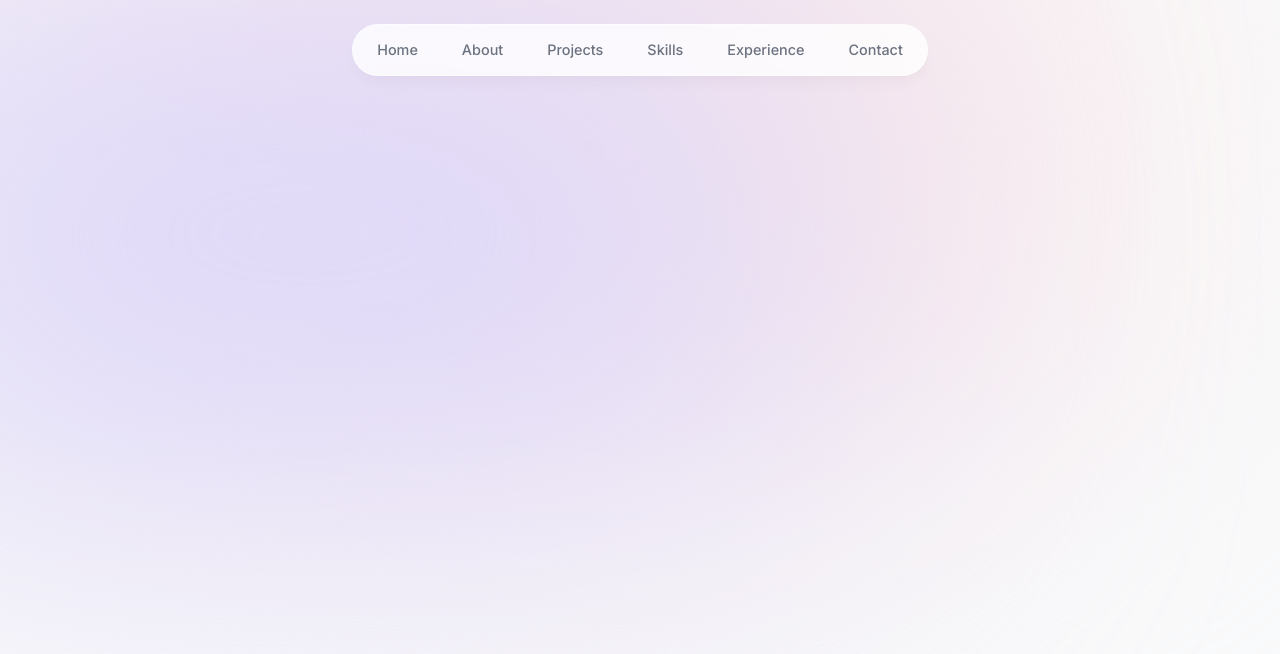
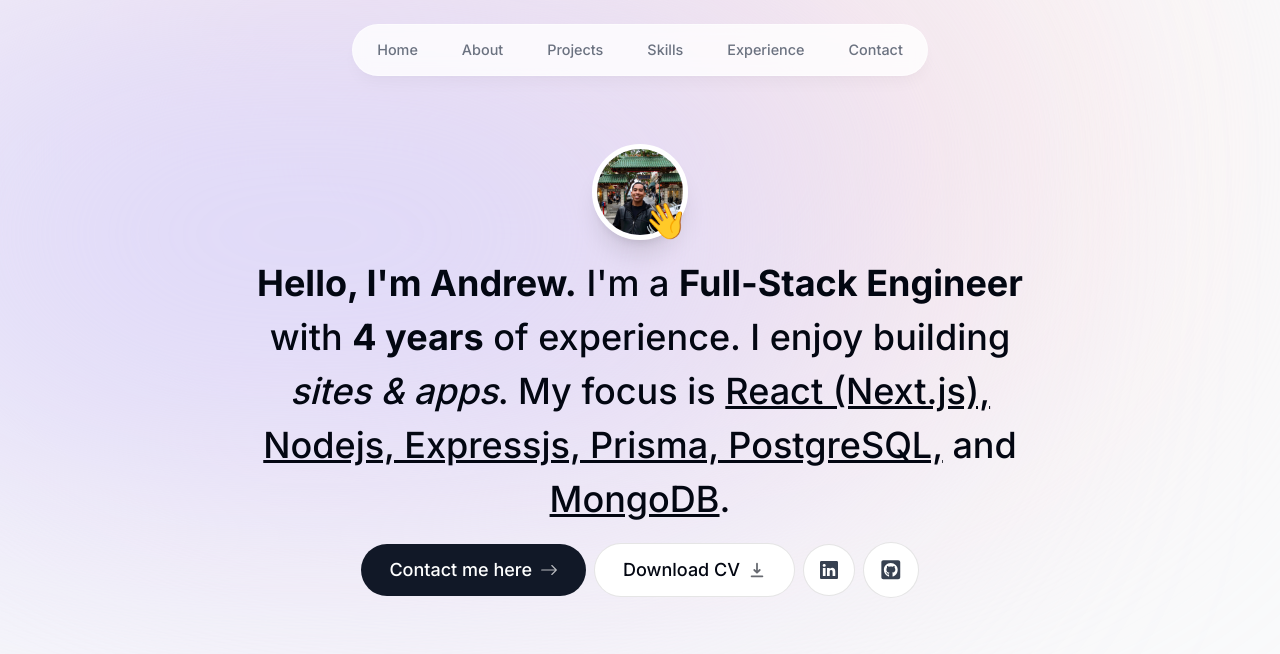
Before and after one commit to andrewsanc/portfo-ts-nextjs, a Next.js app: page / in a window 1280 px wide. Shown: the top 654 px of the page. Built offline with nearby package versions, Linux system fonts and the light colour scheme.

Commit message:
Feat. added Intro section'

```diff
--- a/src/app/layout.tsx
+++ b/src/app/layout.tsx
@@ -18,7 +18,7 @@
   return (
     <html lang='en'>
       <body
-        className={`${inter.className} bg-gray-50 text-gray-950 relative h-[5000px]`}
+        className={`${inter.className} bg-gray-50 text-gray-950 relative h-[5000px] pt-28 sm:pt-36`}
       >
         <div className='bg-[#fbe2e3] absolute top-[-6rem] -z-10 right-[11rem] h-[31.25rem] w-[31.25rem] rounded-full blur-[10rem] sm:w-[68.75rem]'></div>
         <div className='bg-[#dbd7fb] absolute top-[-1rem] -z-10 left-[-35rem] h-[31.25rem] w-[50rem] rounded-full blur-[10rem] sm:w-[68.75rem] md:left-[-33rem] lg:left-[-28rem] xl:left-[-15rem] 2xl:left-[-5rem]'></div>
--- a/src/app/page.tsx
+++ b/src/app/page.tsx
@@ -1,3 +1,9 @@
+import Intro from "@/components/intro";
+
 export default function Home() {
-  return <main className=''></main>;
+  return (
+    <main className='flex flex-col items-center px-4'>
+      <Intro />
+    </main>
+  );
 }
--- /dev/null
+++ b/src/components/intro.tsx
@@ -0,0 +1,97 @@
+"use client";
+
+import Image from "next/image";
+import portrait from "@/public/portrait.jpg";
+import { motion } from "framer-motion";
+import Link from "next/link";
+import { BsArrowRight, BsLinkedin } from "react-icons/bs";
+import { HiDownload } from "react-icons/hi";
+import { FaGithubSquare } from "react-icons/fa";
+
+export default function Intro() {
+  return (
+    <section className='mb-28 max-w-[50rem] text-center sm:mb-0'>
+      <div className='flex items-center justify-center'>
+        <div className='relative'>
+          <motion.div
+            initial={{ opacity: 0, scale: 0 }}
+            animate={{ opacity: 1, scale: 1 }}
+            transition={{ type: "tween", duration: "0.2" }}
+          >
+            <Image
+              src={portrait}
+              width='192'
+              height='192'
+              quality='95'
+              alt='Andrew Sanchez portrait'
+              className='h-24 w-24 rounded-full border-[0.35rem] border-white object-cover shadow-xl'
+              priority
+            />
+          </motion.div>
+          <motion.span
+            className='absolute bottom-0 right-0 text-4xl'
+            initial={{ opacity: 0, scale: 0 }}
+            animate={{ opacity: 1, scale: 1 }}
+            transition={{
+              type: "spring",
+              delay: 0.1,
+              duration: 0.7,
+              stiffness: 125,
+            }}
+          >
+            👋
+          </motion.span>
+        </div>
+      </div>
+
+      <motion.p
+        className='mv-10 mt-4 px-4 text-2xl font-medium !leading-[1.5] sm:text-4xl'
+        initial={{ opacity: 0, y: 100 }}
+        animate={{ opacity: 1, y: 0 }}
+      >
+        <span className='font-bold'>Hello, I'm Andrew.</span> I'm a{" "}
+        <span className='font-bold'>Full-Stack Engineer</span> with{" "}
+        <span className='font-bold'>4 years</span> of experience. I enjoy
+        building <span className='italic'>sites & apps</span>. My focus is{" "}
+        <span className='underline'>
+          React (Next.js), Nodejs, Expressjs, Prisma, PostgreSQL,
+        </span>{" "}
+        and <span className='underline'>MongoDB</span>.
+      </motion.p>
+
+      <motion.div
+        className='flex flex-col sm:flex-row items-center justify-center gap-2 px-4 text-lg font-medium py-4'
+        initial={{ opacity: 0, y: 100 }}
+        animate={{ opacity: 1, y: 0 }}
+        transition={{ delay: 0.1 }}
+      >
+        <Link
+          href='#contact'
+          className='group bg-gray-900 text-white px-7 py-3 flex items-center gap-2 rounded-full outline-none focus:scale-110 hover:scale-110 hover:bg-gray-950 active:scale-105 transition'
+        >
+          Contact me here{" "}
+          <BsArrowRight className='opacity-70 group-hover:translate-x-2 transition' />
+        </Link>
+        <a
+          className='group bg-white px-7 py-3 flex items-center gap-2 rounded-full outline-none focus:scale-110 hover:scale-110  active:scale-105 transition border border-black/10'
+          href='https://drive.google.com/uc?export=download&id=1jclj03IxTEuqjIFCtaQxQ3M5P1HOO1u4'
+        >
+          Download CV{" "}
+          <HiDownload className='opacity-60 group-hover:translate-y-2 transition' />
+        </a>
+        <a
+          className='bg-white p-4 text-gray-700 flex items-center gap-2 rounded-full outline-none focus:scale-[1.15] hover:scale-[1.15] hover:text-gray-950 active:scale-105 transition border border-black/10'
+          href='https://www.linkedin.com/in/andrewsanc/'
+        >
+          <BsLinkedin />
+        </a>
+        <a
+          className='bg-white p-4 text-gray-700 flex items-center gap-2 rounded-full text-[1.35rem] outline-none focus:scale-[1.15] hover:scale-[1.15] hover:text-gray-950 active:scale-105 transition border border-black/10'
+          href='https://github.com/andrewsanc'
+        >
+          <FaGithubSquare />
+        </a>
+      </motion.div>
+    </section>
+  );
+}
```
Also changed, not shown: src/public/portrait.jpg (added), 1 other file (tests, documents, lock files or other folders).
